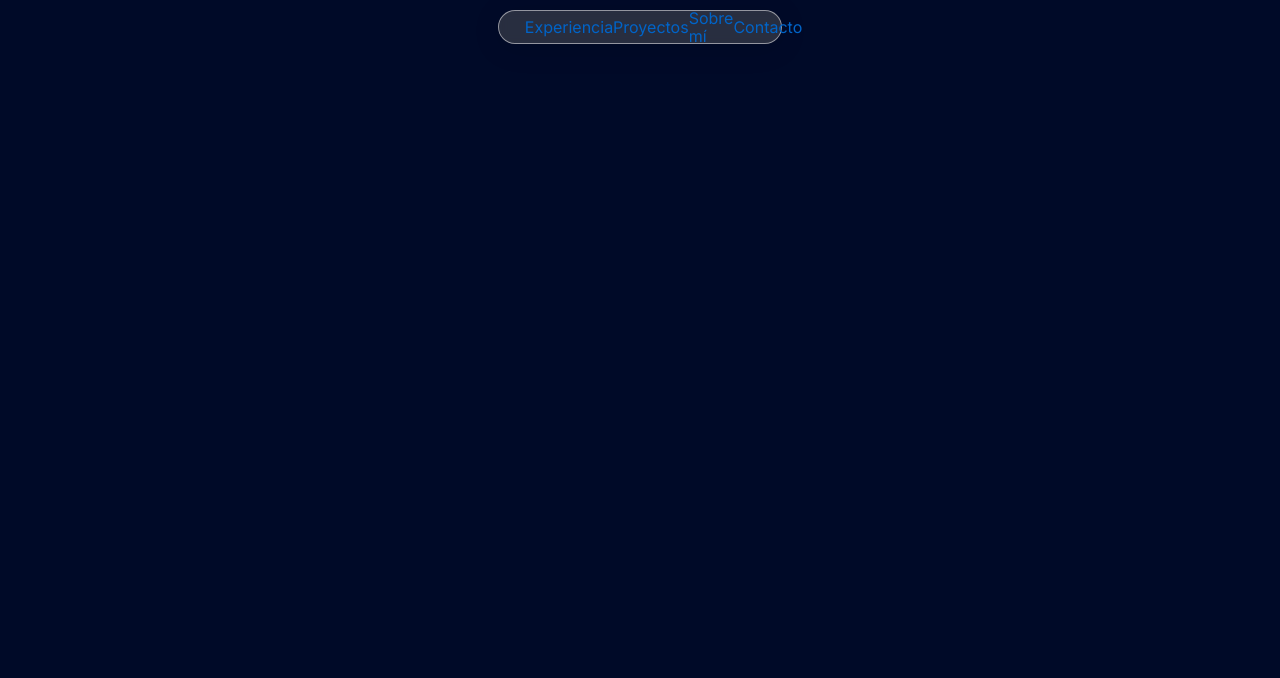
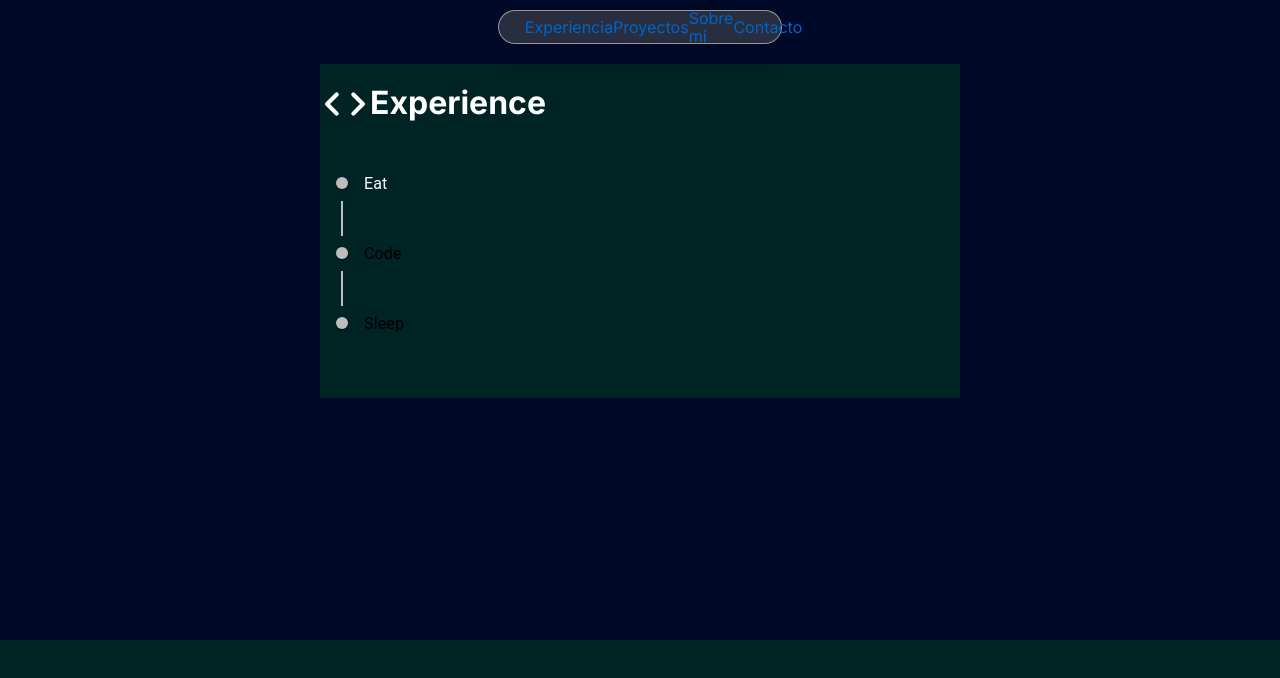
Before and after one commit to TevesManuel/myOwnWebsite, a React (Create React App) app: page / in a window 1280 px wide. Shown: the top 678 px of the page. Built offline with nearby package versions, Linux system fonts and the light colour scheme.

Commit message:
setup my experience

```diff
--- a/package.json
+++ b/package.json
@@ -6,6 +6,7 @@
     "@emotion/react": "^11.13.3",
     "@emotion/styled": "^11.13.0",
     "@mui/icons-material": "^6.1.4",
+    "@mui/lab": "^6.0.0-beta.12",
     "@mui/material": "^6.1.4",
     "@testing-library/jest-dom": "^5.17.0",
     "@testing-library/react": "^13.4.0",
--- a/src/App.css
+++ b/src/App.css
@@ -0,0 +1,3 @@
+.initialSpace {
+    padding-top: 5%;
+}
--- a/src/App.tsx
+++ b/src/App.tsx
@@ -1,16 +1,17 @@
 import React from 'react';
 import './App.css';
+import Navbar from './components/Navbar/Navbar';
+import MyExperience from './components/MyExperience/MyExperience';
 import Footer from './components/Footer/Footer';
-import Navbar from './components/Navbar/Navbar';
 
-function App() {
+const App : React.FC = () => {
     return (
         <>
             <Navbar />
             <div className='fwh'>
-                <div>
-
-                </div>
+                <div className='initialSpace'></div>
+                <MyExperience />
+                <Footer />
             </div>
         </>
     );
--- a/src/components/Footer/Footer.css
+++ b/src/components/Footer/Footer.css
@@ -1,5 +1,8 @@
 .footerMainDiv {
     width: 100%;
     height: 20%;
-    background-color: red;
+    background-color: rgba(0, 255, 0, 0.1);
+    position: fixed;
+    bottom: 0;
+    left: 0;
 }
--- /dev/null
+++ b/src/components/MyExperience/MyExperience.css
@@ -0,0 +1,10 @@
+.titleExperience {
+    color: white;
+    display: flex;
+    align-items: center;
+}
+.mainExperienceCotainer {
+    background-color: rgba(0, 255, 0, 0.1);
+    width: 50%;
+    height: 50%;
+}
--- /dev/null
+++ b/src/components/MyExperience/MyExperience.tsx
@@ -0,0 +1,21 @@
+import React from "react";
+import "./MyExperience.css";
+import CodeRoundedIcon from '@mui/icons-material/CodeRounded';
+import MyExperienceTimeline from "./MyExperienceTimeline/MyExperienceTimeline";
+
+const MyExperience : React.FC = () => {
+    return (
+        <div className='fw c'>
+        <div className='mainExperienceCotainer'>
+            <div className='titleExperience'>
+                <CodeRoundedIcon style={{'fontSize': '50px'}}/> <h1 className='inter'>Experience</h1>
+            </div>
+            <div style={{'display': 'flex', 'alignItems': 'left'}}>
+                <MyExperienceTimeline />
+            </div>
+        </div>
+    </div>
+    );
+}
+
+export default MyExperience;
--- /dev/null
+++ b/src/components/MyExperience/MyExperienceTimeline/MyExperienceTimeline.tsx
@@ -0,0 +1,41 @@
+import * as React from 'react';
+import Timeline from '@mui/lab/Timeline';
+import TimelineItem, { timelineItemClasses } from '@mui/lab/TimelineItem';
+import TimelineSeparator from '@mui/lab/TimelineSeparator';
+import TimelineConnector from '@mui/lab/TimelineConnector';
+import TimelineContent from '@mui/lab/TimelineContent';
+import TimelineDot from '@mui/lab/TimelineDot';
+
+const MyExperienceTimeline : React.FC = () => {
+  return (
+    <Timeline sx={{
+      [`& .${timelineItemClasses.root}:before`]: {
+        flex: 0,
+        padding: 0,
+      },
+    }}>
+      <TimelineItem>
+        <TimelineSeparator>
+          <TimelineDot />
+          <TimelineConnector />
+        </TimelineSeparator>
+        <TimelineContent style={{'color': 'white'}}>Eat</TimelineContent>
+      </TimelineItem>
+      <TimelineItem>
+        <TimelineSeparator>
+          <TimelineDot />
+          <TimelineConnector />
+        </TimelineSeparator>
+        <TimelineContent>Code</TimelineContent>
+      </TimelineItem>
+      <TimelineItem>
+        <TimelineSeparator>
+          <TimelineDot />
+        </TimelineSeparator>
+        <TimelineContent>Sleep</TimelineContent>
+      </TimelineItem>
+    </Timeline>
+  );
+}
+
+export default MyExperienceTimeline;
--- a/src/components/Navbar/Navbar.css
+++ b/src/components/Navbar/Navbar.css
@@ -4,7 +4,6 @@
 }
 .navbarContainer {
     background: rgba(100, 100, 100, 0.4);
-    /* background: rgba(100, 100, 100, 0.08); */
     box-shadow: 0 4px 30px rgba(0, 0, 0, 0.1);
     backdrop-filter: blur(5px);
     -webkit-backdrop-filter: blur(5px);
--- a/src/index.css
+++ b/src/index.css
@@ -22,3 +22,11 @@ body {
     font-style: normal;
     font-size: auto;
 }
+.fw {
+    width: 100%;
+}
+.c {
+    display: flex;
+    justify-content: center;
+    align-items: center;
+}
```
Also changed, not shown: 1 other file (tests, documents, lock files or other folders).
